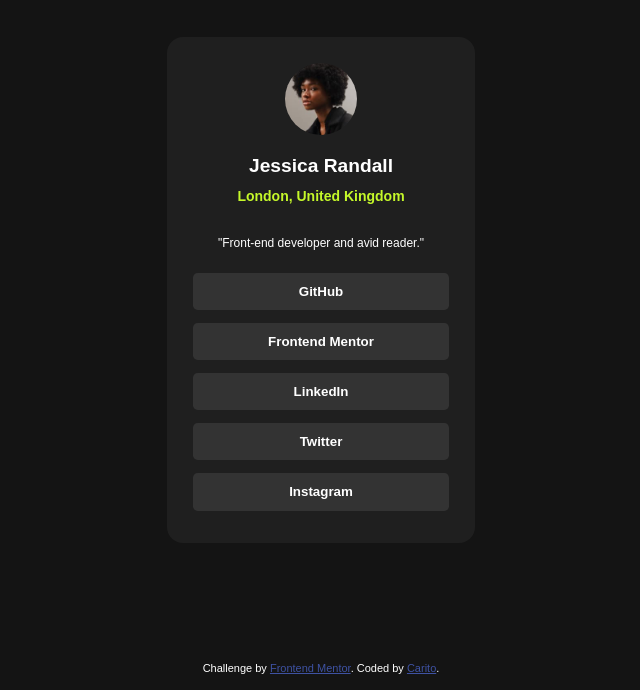
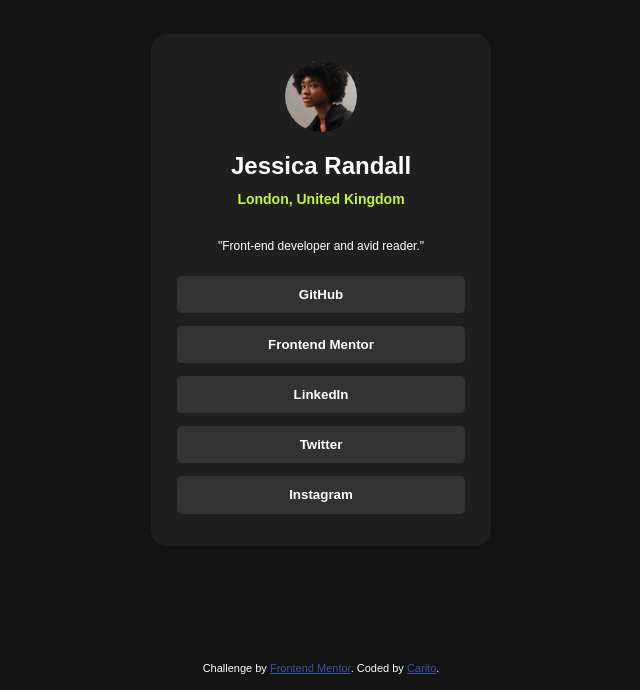
Before and after one commit to carodg09/social-link-profile, a plain HTML site: page index.html in a window 1280 px wide. Shown: the part 110-800 px from the top of the page, without its empty margins (319-959 px from the left). Drawn offline with Linux system fonts and the light colour scheme.

Commit message:
Update Stylesheet

```diff
--- a/social-links-profile-style.css
+++ b/social-links-profile-style.css
@@ -32,7 +32,7 @@ body {
 }
 
 h1 {
-    font-size: 1.20rem;
+    font-size: 1.50rem;
     font-weight: 700;
     margin: 0 0 0.7rem 0;
     color: var(--White);
@@ -62,7 +62,7 @@ main {
 }
 
 .ui-container {
-    width: 16rem;
+    width: 18rem;
     margin: auto;
     padding: 1.6rem;
     border-radius: 1rem;
```
